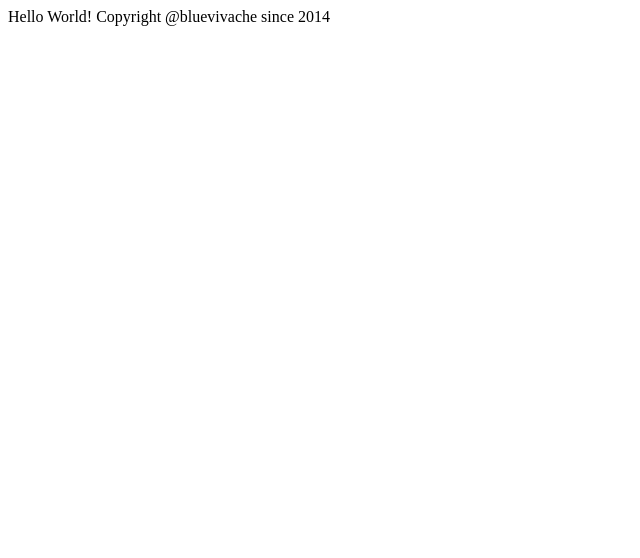
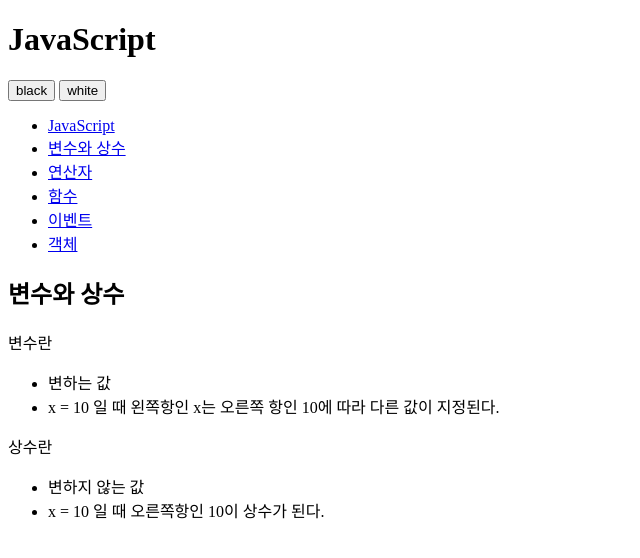
Before and after one commit to bluevivache/opentutorials-bluevivache, a plain HTML site: page index.html in a window 1280 px wide. Shown: the whole page, without its empty margins (0-640 px from the left). Drawn offline with Linux system fonts and the light colour scheme.

Commit message:
change index.html

```diff
--- a/index.html
+++ b/index.html
@@ -1,26 +1,53 @@
 <!DOCTYPE html>
-<html lang="en">
-	<head>
-		<meta charset="utf-8">
+<html>
+    <head>
+        <meta charset="utf-8" />
+    </head>
 
-		<!-- Always force latest IE rendering engine (even in intranet) & Chrome Frame
-		Remove this if you use the .htaccess -->
-		<meta http-equiv="X-UA-Compatible" content="IE=edge,chrome=1">
-
-		<title>index</title>
-		<meta name="description" content="">
-		<meta name="author" content="bluevivache">
-
-		<meta name="viewport" content="width=device-width; initial-scale=1.0">
-
-		<!-- Replace favicon.ico & apple-touch-icon.png in the root of your domain and delete these references -->
-		<link rel="shortcut icon" href="/favicon.ico">
-		<link rel="apple-touch-icon" href="/apple-touch-icon.png">
-	</head>
-
-	<body>
-		Hello World!
-		Copyright @bluevivache
-		since 2014
-	</body>
+    <body id="body">
+        <div>
+            <header>
+                <h1>JavaScript</h1>
+            </header>
+            <div id="toolbar">
+                <input type="button" value="black" />
+                <input type="button" value="white" />
+            </div>
+            <nav>
+                <ul>
+                    <li><a href="http://opentutorials.org/course/49/17">JavaScript</a></li>
+                    <li><a href="http://opentutorials.org/course/49/16">변수와 상수</a></li>
+                    <li><a href="http://opentutorials.org/course/49/18">연산자</a></li>
+                    <li><a href="http://opentutorials.org/course/49/19">함수</a></li>
+                    <li><a href="http://opentutorials.org/course/49/20">이벤트</a></li>
+                    <li><a href="http://opentutorials.org/course/49/21">객체</a></li>
+                </ul>
+            </nav>
+            <article>
+                <h2>변수와 상수</h2>
+                <div>
+                    <p>변수란</p>
+                    <ul>
+                        <li>
+                            변하는 값
+                        </li>
+                        <li>
+                            x = 10 일 때 왼쪽항인 x는 오른쪽 항인 10에 따라 다른 값이 지정된다.
+                        </li>
+                    </ul>
+                    <p>
+                        상수란
+                    </p>
+                    <ul>
+                        <li>
+                            변하지 않는 값
+                        </li>
+                        <li>
+                            x = 10 일 때 오른쪽항인 10이 상수가 된다.
+                        </li>
+                    </ul>
+                </div>
+            </article>
+        </div>
+    </body>
 </html>
```
